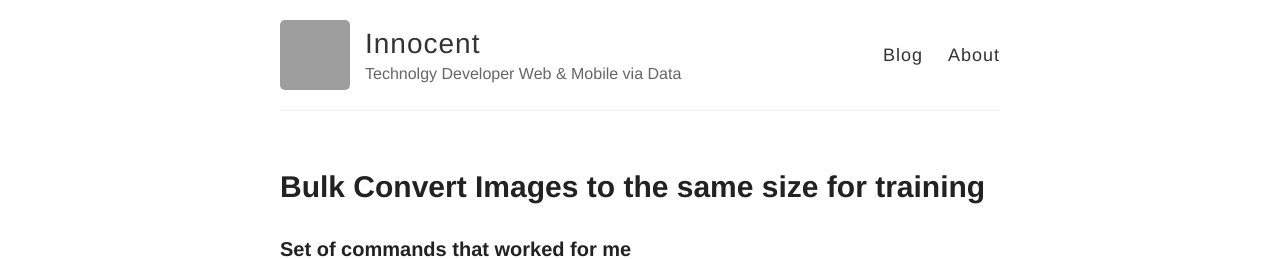
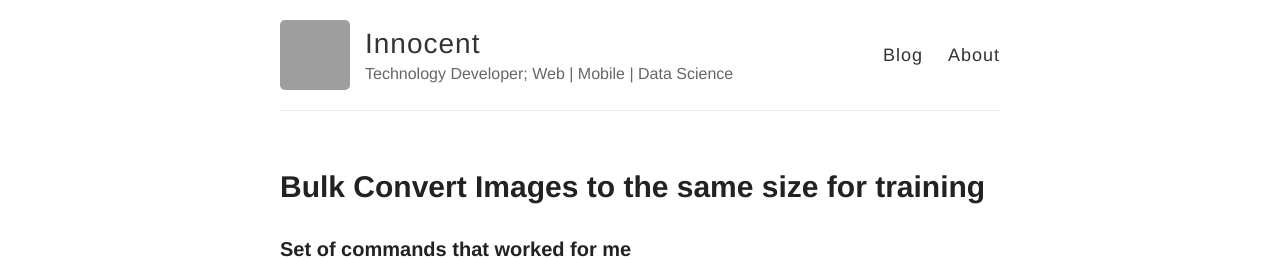
Before and after one commit to Innarticles/Innarticles.github.io, a Jekyll site: the page built from index.html, in a window 1280 px wide. Shown: the top 259 px of the page. Built offline with Jekyll 4.4.1, drawn with Linux system fonts in a browser that asks for light colours; a script that is not in the unit is left out; grey boxes are pictures that could not be loaded.

Commit message:
Update _config.yml

```diff
--- a/_config.yml
+++ b/_config.yml
@@ -6,7 +6,7 @@
 name: Innocent
 
 # Short bio or description (displayed in the header)
-description: Technolgy Developer Web & Mobile via Data
+description: Technology Developer; Web | Mobile | Data Science
 
 # URL of your avatar or profile pic (you could use your GitHub profile pic)
 avatar: https://avatars0.githubusercontent.com/u/7821781?v=3&s=460
```
